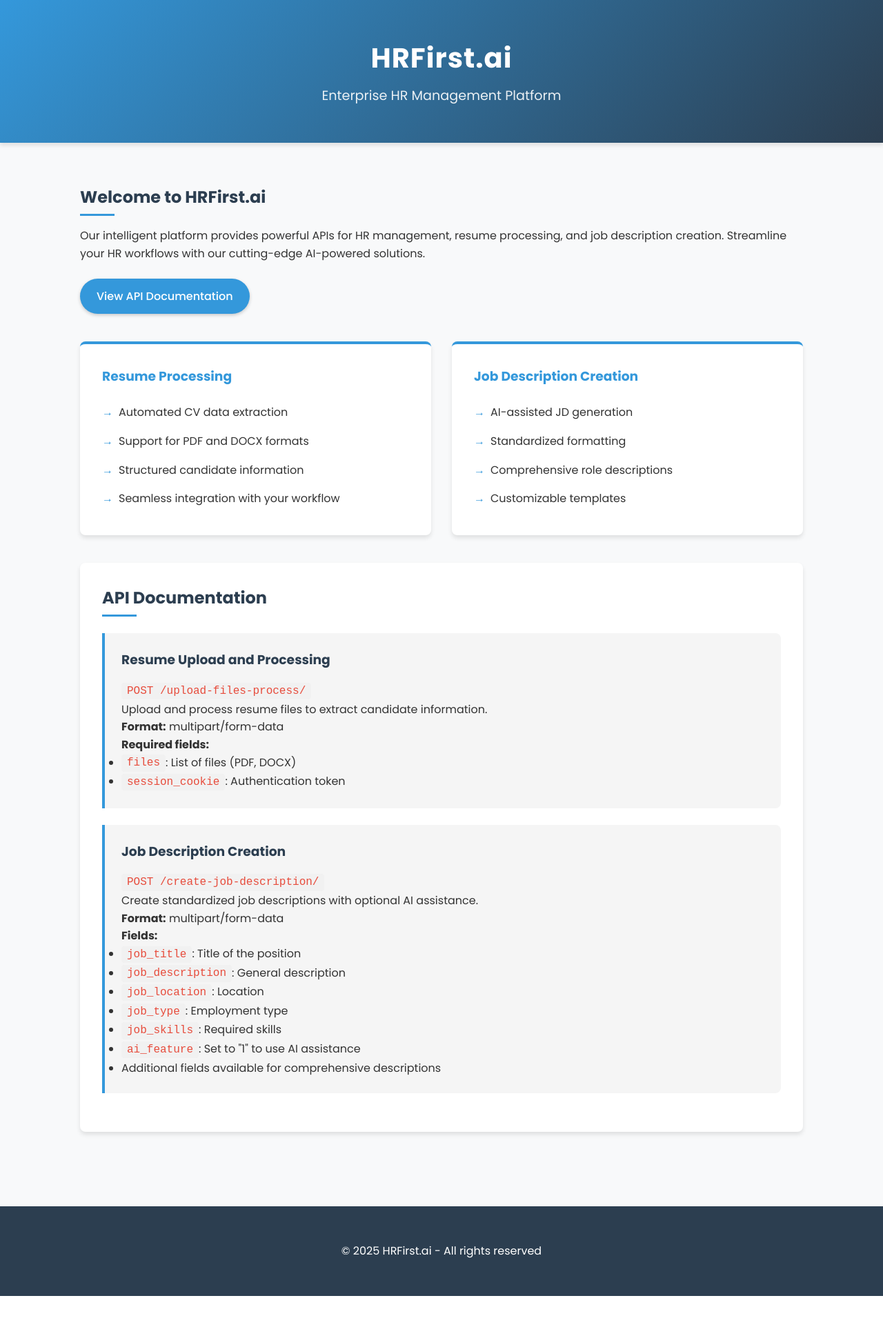
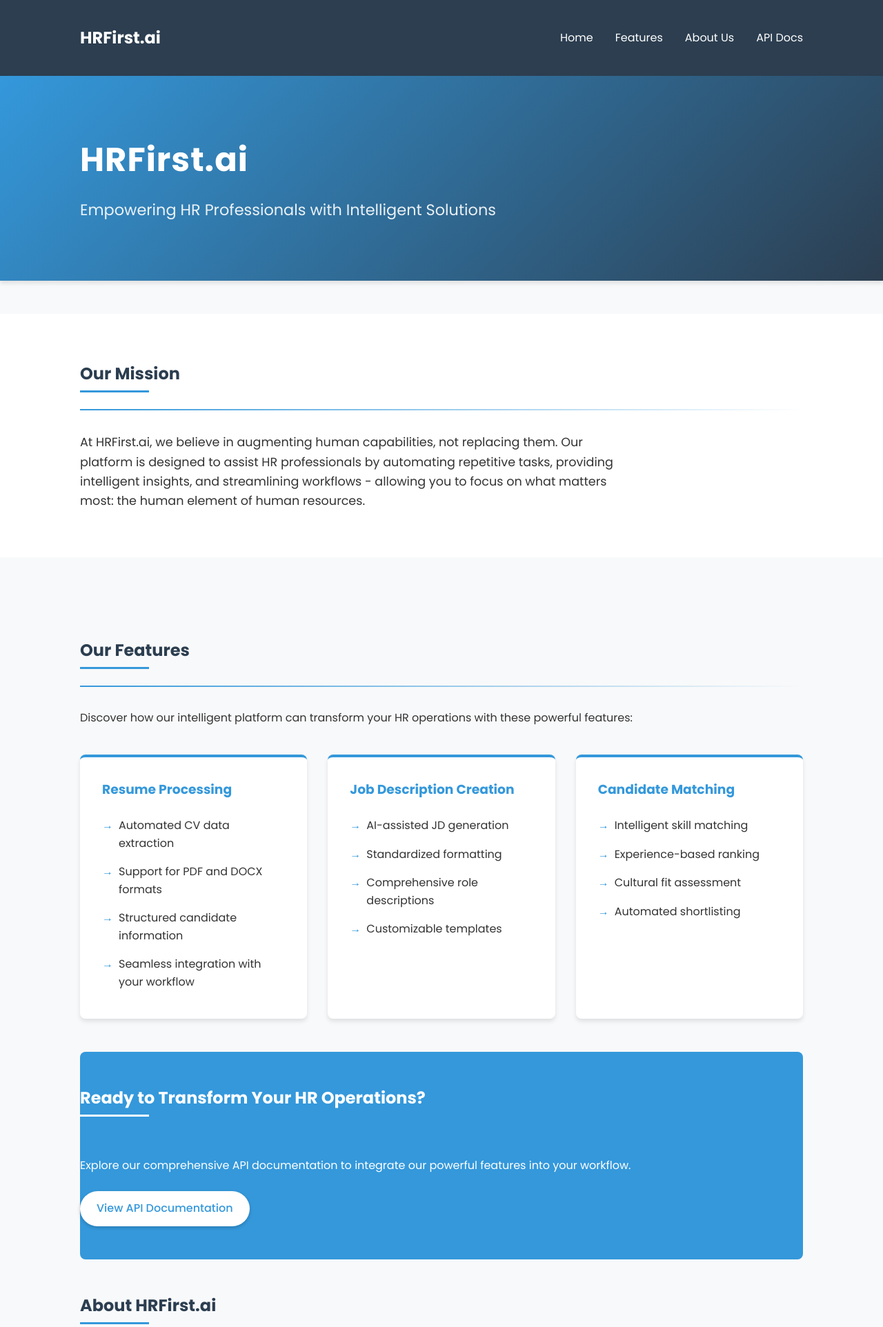
Before and after one commit to aditya699/hrfirst.ai, a FastAPI app: page / in a window 1280 px wide. Shown: the top 1924 px of the page at 69% size. Before the commit the page ends 1879 px from the top, so only its background shows below. Run offline with FastAPI, Linux system fonts and the light colour scheme.

Commit message:
better interface

```diff
--- a/backend/templates/index.html
+++ b/backend/templates/index.html
@@ -39,35 +39,99 @@
             padding: 20px;
         }
 
+        nav {
+            display: flex;
+            justify-content: space-between;
+            align-items: center;
+            padding: 1rem 0;
+            background-color: var(--secondary-color);
+        }
+
+        nav .logo {
+            font-size: 1.5rem;
+            font-weight: 700;
+            color: var(--light-text);
+            text-align: left;
+        }
+
+        nav .nav-items {
+            display: flex;
+            justify-content: space-between;
+            width: 100%;
+            align-items: center;
+        }
+
+        nav ul {
+            display: flex;
+            list-style: none;
+            justify-content: flex-end;
+        }
+
+        nav ul li {
+            margin-left: 2rem;
+        }
+
+        nav ul li a {
+            color: var(--light-text);
+            text-decoration: none;
+            transition: var(--transition);
+        }
+
+        nav ul li a:hover {
+            color: var(--primary-color);
+        }
+
         header {
             background: linear-gradient(135deg, var(--primary-color), var(--secondary-color));
             color: var(--light-text);
-            padding: 2rem 0;
-            text-align: center;
+            padding: 4rem 0;
+            text-align: left;
             box-shadow: var(--box-shadow);
         }
 
         header h1 {
-            font-size: 2.5rem;
+            font-size: 3rem;
             margin: 0;
             letter-spacing: 1px;
+            text-align: left;
         }
 
         header p {
-            font-size: 1.2rem;
+            font-size: 1.4rem;
             opacity: 0.9;
-            margin-top: 0.5rem;
+            margin-top: 1rem;
+            max-width: 800px;
+            text-align: left;
+        }
+
+        .mission-statement {
+            background-color: white;
+            padding: 3rem 0;
+            text-align: left;
+        }
+
+        .mission-statement h2 {
+            margin-bottom: 1.5rem;
+            text-align: left;
+        }
+
+        .mission-statement p {
+            max-width: 800px;
+            margin: 0;
+            font-size: 1.1rem;
+            text-align: left;
         }
 
         section {
-            margin: 2.5rem 0;
+            margin: 3rem 0;
         }
 
         h2 {
             color: var(--secondary-color);
-            margin-bottom: 1rem;
+            margin-bottom: 1.5rem;
             position: relative;
             padding-bottom: 0.5rem;
+            text-align: left;
         }
 
         h2:after {
@@ -75,9 +139,16 @@
             position: absolute;
             bottom: 0;
             left: 0;
-            width: 50px;
+            width: 100px;
             height: 3px;
             background-color: var(--primary-color);
+        }
+
+        .section-divider {
+            height: 2px;
+            background: linear-gradient(to right, var(--primary-color), transparent);
+            margin: 1rem 0 2rem 0;
+            width: 100%;
         }
 
         .features {
@@ -95,6 +166,7 @@
             flex: 1 1 300px;
             transition: var(--transition);
             border-top: 4px solid var(--primary-color);
+            text-align: left;
         }
 
         .feature-card:hover {
@@ -105,16 +177,19 @@
         .feature-card h3 {
             color: var(--primary-color);
             margin-bottom: 1rem;
+            text-align: left;
         }
 
         .feature-card ul {
             list-style-type: none;
+            text-align: left;
         }
 
         .feature-card ul li {
             padding: 0.5rem 0;
             position: relative;
             padding-left: 1.5rem;
+            text-align: left;
         }
 
         .feature-card ul li:before {
@@ -124,30 +199,24 @@
             left: 0;
         }
 
-        .api-section {
-            background-color: white;
+        .cta-section {
+            background-color: var(--primary-color);
+            color: var(--light-text);
+            padding: 3rem 0;
+            text-align: left;
             border-radius: var(--border-radius);
-            box-shadow: var(--box-shadow);
-            padding: 2rem;
-            margin: 2.5rem 0;
+            margin: 3rem 0;
         }
 
-        .api-endpoint {
-            background-color: #f5f5f5;
-            border-left: 4px solid var(--primary-color);
-            padding: 1.5rem;
-            margin: 1.5rem 0;
-            border-radius: 0 var(--border-radius) var(--border-radius) 0;
-            transition: var(--transition);
+        .cta-section h2 {
+            color: var(--light-text);
+            text-align: left;
         }
 
-        .api-endpoint:hover {
-            box-shadow: var(--box-shadow);
-        }
-
-        .api-endpoint h3 {
-            color: var(--secondary-color);
-            margin-bottom: 1rem;
+        .cta-section h2:after {
+            background-color: var(--light-text);
+            left: 0;
+            transform: none;
         }
 
         code {
@@ -159,19 +228,64 @@
         }
 
         footer {
-            text-align: center;
-            padding: 2rem 0;
+            text-align: left;
+            padding: 3rem 0;
             margin-top: 3rem;
             background-color: var(--dark-bg);
             color: var(--light-text);
+        }
+
+        .footer-content {
+            display: flex;
+            justify-content: space-between;
+            flex-wrap: wrap;
+            gap: 2rem;
+        }
+
+        .footer-section {
+            flex: 1 1 300px;
+            text-align: left;
+        }
+
+        .footer-section h3 {
+            margin-bottom: 1rem;
+            color: var(--primary-color);
+            text-align: left;
+        }
+
+        .footer-section ul {
+            list-style: none;
+            text-align: left;
+        }
+
+        .footer-section ul li {
+            margin-bottom: 0.5rem;
+            text-align: left;
+        }
+
+        .footer-section ul li a {
+            color: var(--light-text);
+            text-decoration: none;
+            transition: var(--transition);
+        }
+
+        .footer-section ul li a:hover {
+            color: var(--primary-color);
+        }
+
+        .copyright {
+            margin-top: 2rem;
+            padding-top: 1rem;
+            border-top: 1px solid rgba(255,255,255,0.1);
+            text-align: left;
         }
 
         .docs-button {
             display: inline-block;
             margin-top: 1.5rem;
             padding: 0.8rem 1.5rem;
-            background-color: var(--primary-color);
-            color: white;
+            background-color: var(--light-text);
+            color: var(--primary-color);
             text-decoration: none;
             border-radius: 30px;
             text-align: center;
@@ -181,7 +295,8 @@
         }
 
         .docs-button:hover {
-            background-color: #2980b9;
+            background-color: var(--secondary-color);
+            color: var(--light-text);
             transform: translateY(-2px);
             box-shadow: 0 4px 8px rgba(0,0,0,0.2);
         }
@@ -194,25 +309,61 @@
             .feature-card {
                 flex: 1 1 100%;
             }
+
+            nav {
+                flex-direction: column;
+                padding: 1rem;
+            }
+
+            nav ul {
+                margin-top: 1rem;
+                justify-content: center;
+            }
+
+            nav ul li {
+                margin-left: 1rem;
+                margin-right: 1rem;
+            }
         }
     </style>
 </head>
 <body>
-    <header>
+    <nav>
+        <div class="container">
+            <div class="nav-items">
+                <div class="logo">HRFirst.ai</div>
+                <ul>
+                    <li><a href="#home">Home</a></li>
+                    <li><a href="#features">Features</a></li>
+                    <li><a href="#about">About Us</a></li>
+                    <li><a href="/docs">API Docs</a></li>
+                </ul>
+            </div>
+        </div>
+    </nav>
+
+    <header id="home">
         <div class="container">
             <h1>HRFirst.ai</h1>
-            <p>Enterprise HR Management Platform</p>
+            <p>Empowering HR Professionals with Intelligent Solutions</p>
         </div>
     </header>
 
+    <section class="mission-statement">
         <div class="container">
-        <section>
-            <h2>Welcome to HRFirst.ai</h2>
-            <p>Our intelligent platform provides powerful APIs for HR management, resume processing, and job description creation. Streamline your HR workflows with our cutting-edge AI-powered solutions.</p>
-            <a href="/docs" class="docs-button">View API Documentation</a>
+            <h2>Our Mission</h2>
+            <div class="section-divider"></div>
+            <p>At HRFirst.ai, we believe in augmenting human capabilities, not replacing them. Our platform is designed to assist HR professionals by automating repetitive tasks, providing intelligent insights, and streamlining workflows - allowing you to focus on what matters most: the human element of human resources.</p>
+        </div>
     </section>
 
-        <section class="features">
+    <div class="container">
+        <section id="features">
+            <h2>Our Features</h2>
+            <div class="section-divider"></div>
+            <p>Discover how our intelligent platform can transform your HR operations with these powerful features:</p>
+
+            <div class="features">
                 <div class="feature-card">
                     <h3>Resume Processing</h3>
                     <ul>
@@ -232,45 +383,65 @@
                         <li>Customizable templates</li>
                     </ul>
                 </div>
+
+                <div class="feature-card">
+                    <h3>Candidate Matching</h3>
+                    <ul>
+                        <li>Intelligent skill matching</li>
+                        <li>Experience-based ranking</li>
+                        <li>Cultural fit assessment</li>
+                        <li>Automated shortlisting</li>
+                    </ul>
+                </div>
+            </div>
         </section>
 
-        <section id="api-documentation" class="api-section">
-            <h2>API Documentation</h2>
+        <section class="cta-section">
+            <h2>Ready to Transform Your HR Operations?</h2>
+            <div class="section-divider"></div>
+            <p>Explore our comprehensive API documentation to integrate our powerful features into your workflow.</p>
+            <a href="/docs" class="docs-button">View API Documentation</a>
+        </section>
 
-            <div class="api-endpoint">
-                <h3>Resume Upload and Processing</h3>
-                <p><code>POST /upload-files-process/</code></p>
-                <p>Upload and process resume files to extract candidate information.</p>
-                <p><strong>Format:</strong> multipart/form-data</p>
-                <p><strong>Required fields:</strong></p>
-                <ul>
-                    <li><code>files</code>: List of files (PDF, DOCX)</li>
-                    <li><code>session_cookie</code>: Authentication token</li>
-                </ul>
-            </div>
-
-            <div class="api-endpoint">
-                <h3>Job Description Creation</h3>
-                <p><code>POST /create-job-description/</code></p>
-                <p>Create standardized job descriptions with optional AI assistance.</p>
-                <p><strong>Format:</strong> multipart/form-data</p>
-                <p><strong>Fields:</strong></p>
-                <ul>
-                    <li><code>job_title</code>: Title of the position</li>
-                    <li><code>job_description</code>: General description</li>
-                    <li><code>job_location</code>: Location</li>
-                    <li><code>job_type</code>: Employment type</li>
-                    <li><code>job_skills</code>: Required skills</li>
-                    <li><code>ai_feature</code>: Set to "1" to use AI assistance</li>
-                    <li>Additional fields available for comprehensive descriptions</li>
-                </ul>
-            </div>
+        <section id="about">
+            <h2>About HRFirst.ai</h2>
+            <div class="section-divider"></div>
+            <p>HRFirst.ai is an enterprise-grade HR management platform built to enhance the capabilities of HR professionals. Our AI-powered solutions are designed with a human-centric approach, ensuring that technology serves to amplify human expertise rather than replace it.</p>
+            <p>We combine cutting-edge artificial intelligence with deep HR domain knowledge to create tools that solve real problems faced by HR departments every day.</p>
         </section>
     </div>
 
     <footer>
         <div class="container">
+            <div class="footer-content">
+                <div class="footer-section">
+                    <h3>HRFirst.ai</h3>
+                    <p>Intelligent HR solutions for the modern workplace.</p>
+                </div>
+
+                <div class="footer-section">
+                    <h3>Quick Links</h3>
+                    <ul>
+                        <li><a href="#home">Home</a></li>
+                        <li><a href="#features">Features</a></li>
+                        <li><a href="#about">About Us</a></li>
+                        <li><a href="/docs">API Documentation</a></li>
+                    </ul>
+                </div>
+
+                <div class="footer-section">
+                    <h3>Contact</h3>
+                    <ul>
+                        <li>Email: info@hrfirst.ai</li>
+                        <li>Phone: +1 (555) 123-4567</li>
+                        <li>Address: 123 Tech Plaza, Innovation City</li>
+                    </ul>
+                </div>
+            </div>
+
+            <div class="copyright">
                 <p>&copy; 2025 HRFirst.ai - All rights reserved</p>
+            </div>
         </div>
     </footer>
 </body>
```
Also changed, not shown: 1 other file. Lines whose indentation alone changed are shown as unchanged.
